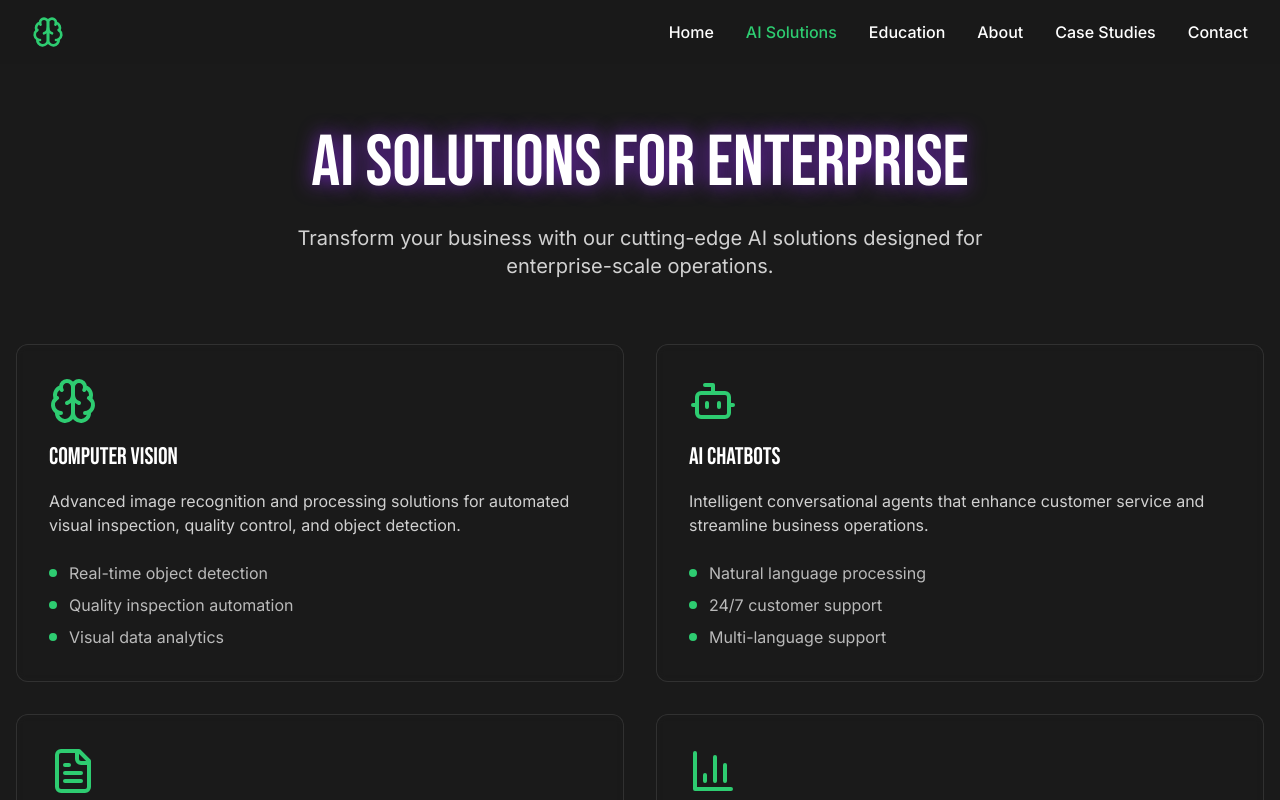
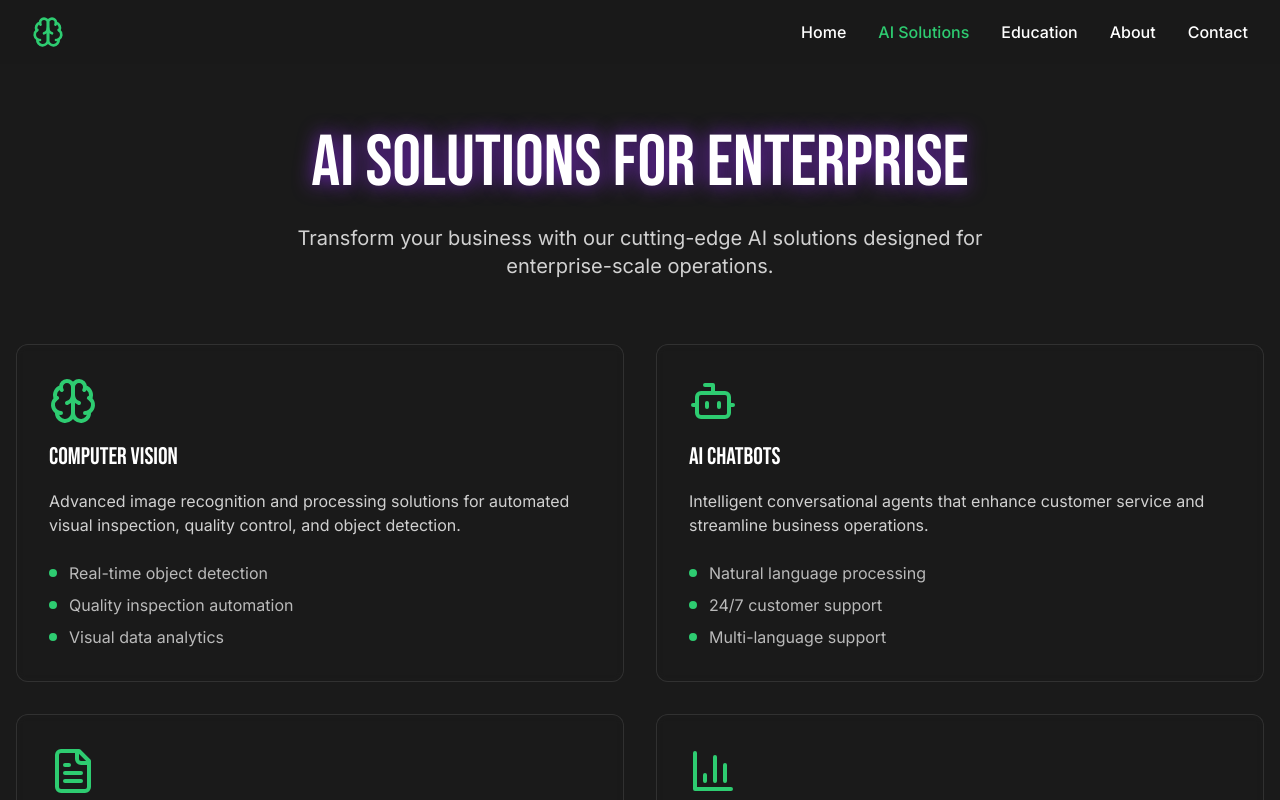
Before and after one commit to The-Kaayi/dhinker-website, a React (Vite) app: page /ai-solutions in a window 1280 px wide. Shown: the top 800 px of the page. Built offline with nearby package versions, Linux system fonts and the light colour scheme.

Commit message:
Nabar Hidden Items

```diff
--- a/src/App.tsx
+++ b/src/App.tsx
@@ -1,4 +1,3 @@
-import React from 'react';
 import { BrowserRouter as Router, Routes, Route } from 'react-router-dom';
 import Navbar from './components/Navbar';
 import Footer from './components/Footer';
--- a/src/components/Navbar.tsx
+++ b/src/components/Navbar.tsx
@@ -1,4 +1,4 @@
-import React, { useState } from 'react';
+import { useState } from 'react';
 import { Link, useLocation } from 'react-router-dom';
 import { Menu, X, Brain } from 'lucide-react';
 import { cn } from '../lib/utils';
@@ -8,7 +8,7 @@ const navigation = [
   { name: 'AI Solutions', href: '/ai-solutions' },
   { name: 'Education', href: '/education' },
   { name: 'About', href: '/about' },
-  { name: 'Case Studies', href: '/case-studies' },
+  // { name: 'Case Studies', href: '/case-studies' },
   { name: 'Contact', href: '/contact' },
 ];
 
--- a/src/pages/AISolutions.tsx
+++ b/src/pages/AISolutions.tsx
@@ -1,4 +1,4 @@
-import React, { useEffect } from 'react';
+import { useEffect } from 'react';
 import { Brain, Bot, FileText, BarChart3, Cog, Lock, Zap, LineChart } from 'lucide-react';
 import gsap from 'gsap';
 import ScrollTrigger from 'gsap/ScrollTrigger';
```
